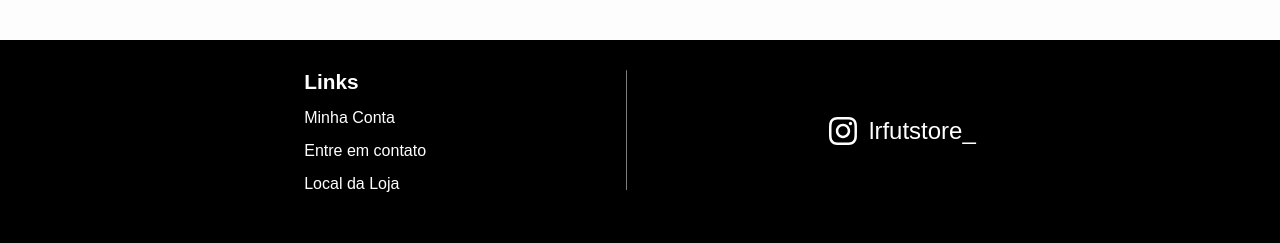
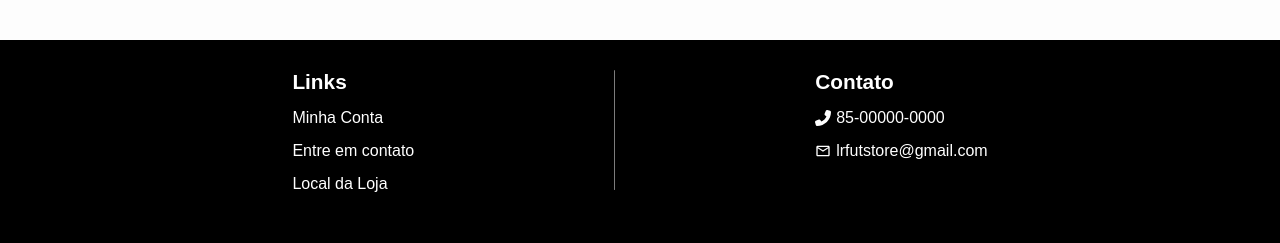
Before and after one commit to Guilhermeb166/Lr-futstore, a React (Create React App) app: page /individualProduct/1 in a window 1280 px wide. Shown: the part 500-743 px from the top of the page. Built offline with nearby package versions, Linux system fonts and the light colour scheme; no server answers; the database is empty; a web font is replaced by a local one.

Commit message:
Revert "mudança no git"
This reverts commit 1ea763bfaca65a4adcc2d7e16a22a74e391995bc.

```diff
--- a/src/Layout/footer/footer.jsx
+++ b/src/Layout/footer/footer.jsx
@@ -1,4 +1,5 @@
-import { FaInstagram } from 'react-icons/fa6'
+import { FaPhoneFlip } from 'react-icons/fa6'
+import { MdOutlineMail } from "react-icons/md";
 import { useNavigate } from 'react-router-dom';
 import styles from './footer.module.css'
 export default function Footer(){
@@ -15,8 +16,9 @@ export default function Footer(){
                 </ul>
                 <span></span>
                 <ul className={styles.listFooter}>
-                    <FaInstagram className={styles.iconInsta}/>
-                    <li>lrfutstore_</li>
+                    <strong>Contato</strong>
+                    <li><FaPhoneFlip /> 85-00000-0000</li>
+                    <li><MdOutlineMail/> lrfutstore@gmail.com  </li>
                 </ul>
             </div>
             <p className={styles.copy}>&copy;  FUT STORE 2025 - Todos os direitos reservados. Conheça nossa política de privacidade</p>
--- a/src/Layout/footer/footer.module.css
+++ b/src/Layout/footer/footer.module.css
@@ -11,7 +11,6 @@
     padding: 15px 5px;
 
 }
-
 .footerControl {
     display: flex;
     width: 100%;
@@ -27,7 +26,6 @@
         background-color: #7c7c7c;
     }
 }
-
 .listFooter {
     display: flex;
     flex-direction: column;
@@ -45,45 +43,27 @@
         list-style: none;
     }
 }
-
-.listFooter:nth-of-type(2) {
-    display: flex;
-    flex-direction: row;
-    gap: 10px;
-    align-items: center;
-
-    &>.iconInsta {
-        font-size: 2rem;
-    }
-
-    &>li {
-        font-size: 1.5rem;
-    }
-}
-
-.linksFooter {
+.linksFooter{
     cursor: pointer;
 }
 
-@media screen and (max-width:767px) {
-    .footer {
+@media screen and (max-width:767px){
+    .footer{
         margin-top: 50px;
         padding: 5px 3px 10px;
         gap: 50px;
     }
-
-    .footerControl {
+    .footerControl{
         margin-top: 20px;
         gap: 0;
         justify-content: space-around;
 
 
-        &>span {
+        &>span{
             height: 140px;
         }
     }
-
-    .copy {
+    .copy{
         width: 90%;
         text-align: center;
     }
```
